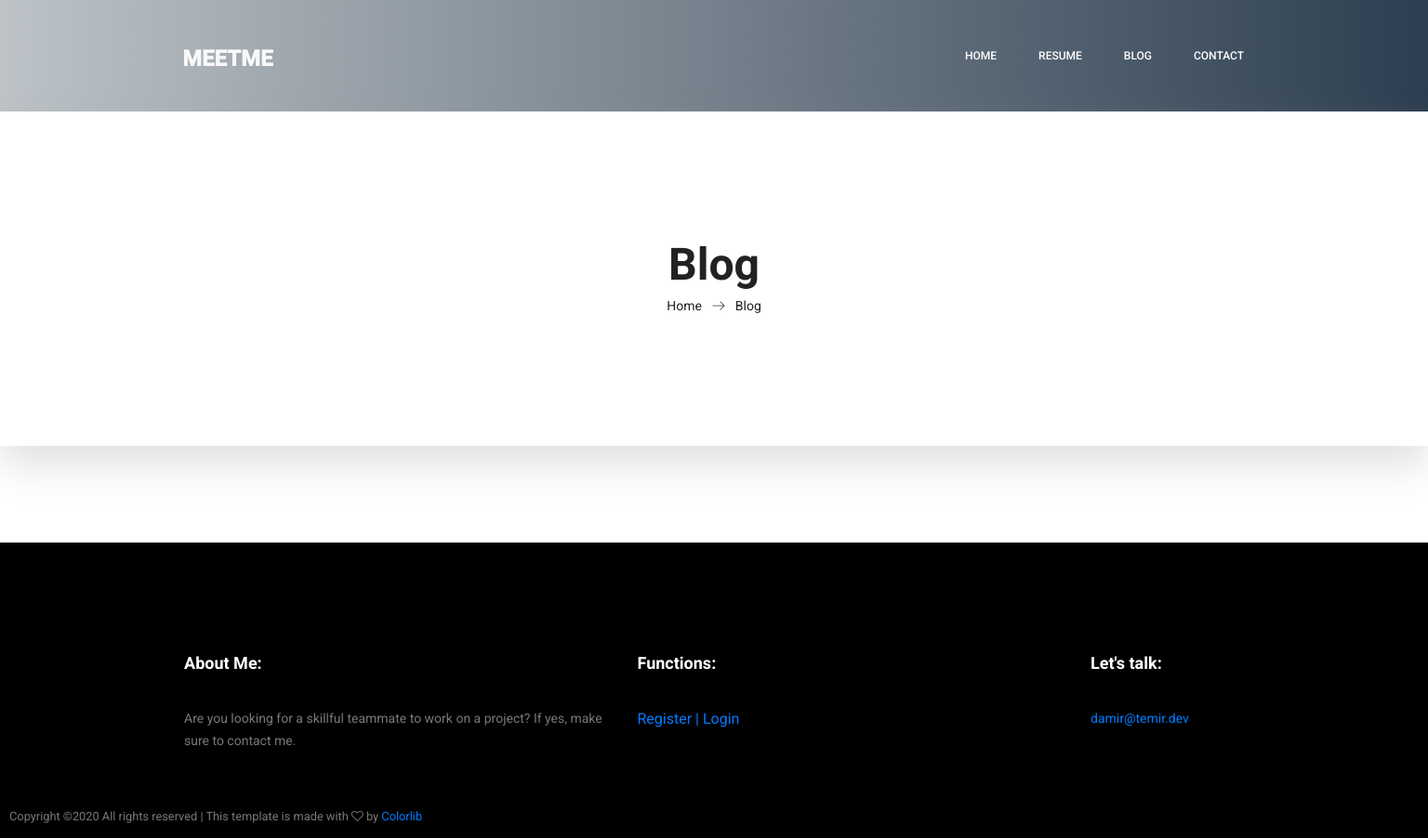
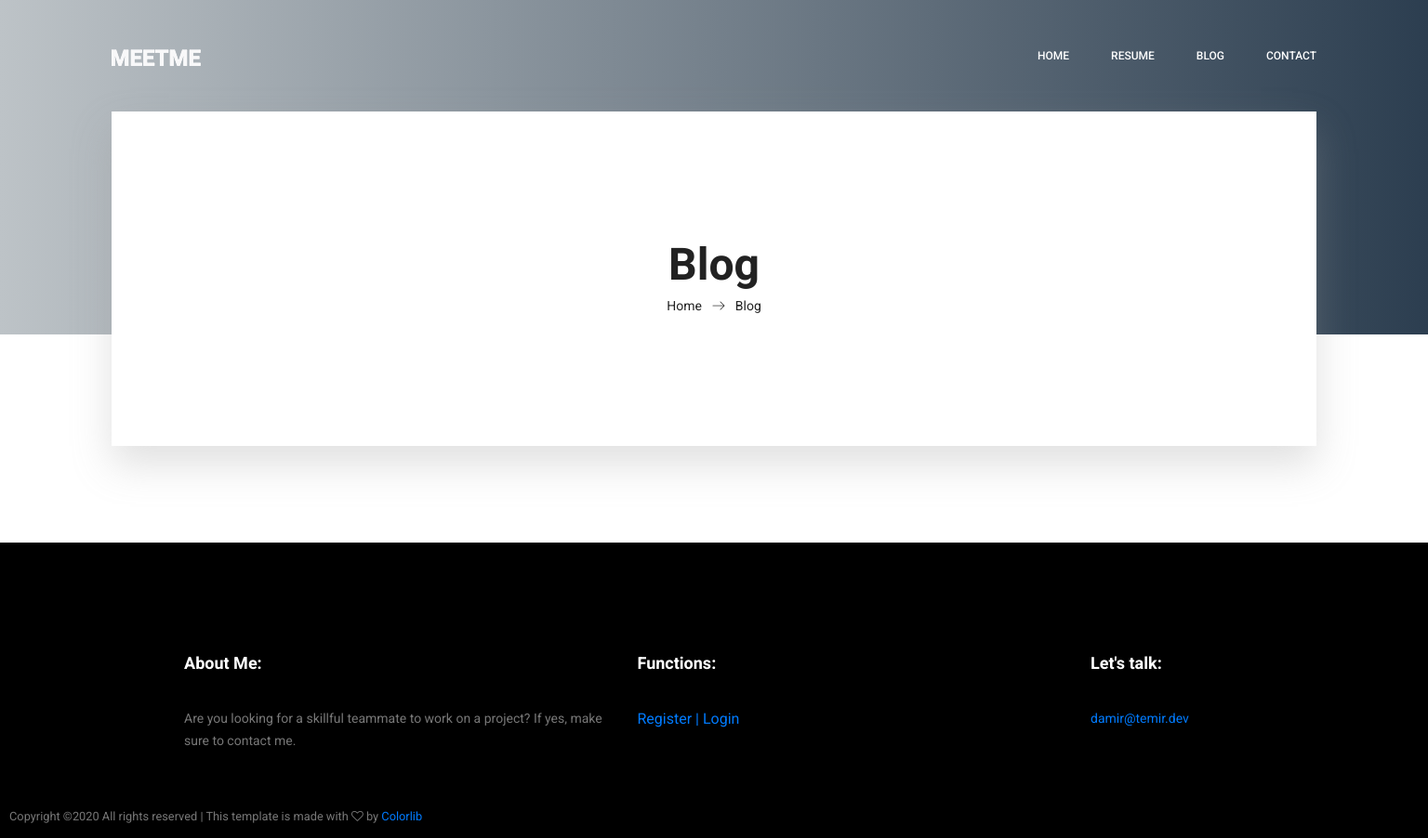
Before and after one commit to dtemir/web-development, a Django app: template personal_site/blog/templates/blog/nav.html in a window 1536 px wide. Shown: the whole page at 93% size. Run offline with Django 3.2, Linux system fonts and the light colour scheme; the template is opened without the code that fills it, so the values that code supplies are empty; some libraries are stand-ins or nearby versions.

Commit message:
Tweaked the banner size

```diff
--- a/personal_site/greeting/static/greeting/css/style.css
+++ b/personal_site/greeting/static/greeting/css/style.css
@@ -99,9 +99,9 @@ button:focus {
   .container {
     max-width: 1170px; } }
 
-@media (min-width: 1620px) {
+@media (min-width: 1296px) {
   .box_1620 {
-    max-width: 1620px;
+    max-width: 1296px;
     margin: auto;
     width: 100%;
     padding-left: 0px;
```
